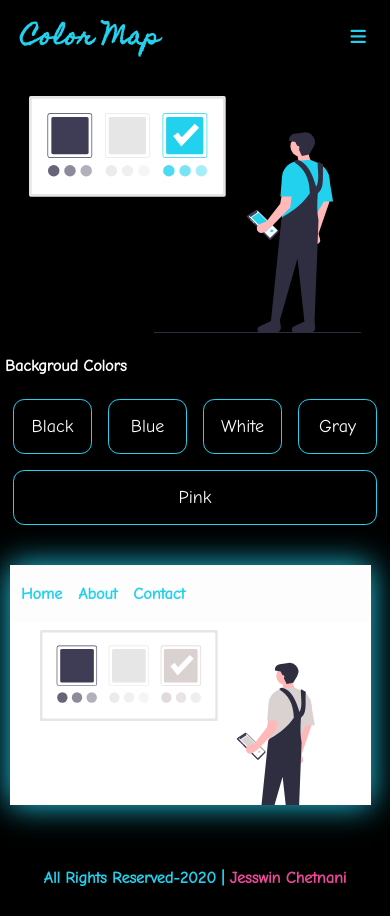
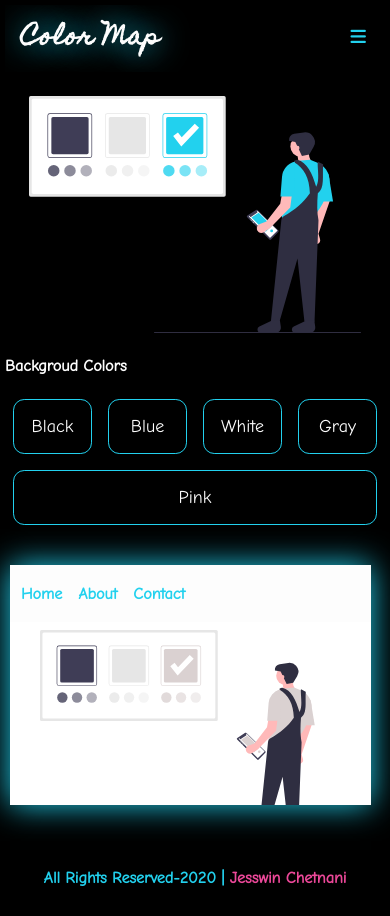
Before and after one commit to jesswin/Color-Map, a React (Create React App) app: page / in a window 390 px wide. In both pictures the pointer is over the element 90 px from the left and 38 px from the top of the page. Built offline with nearby package versions, Linux system fonts and the light colour scheme.

Commit message:
style:font-size

```diff
--- a/src/App.css
+++ b/src/App.css
@@ -337,4 +337,9 @@ img {
   .bgColors:hover {
     transform: scale3d(1,1,1);
   }
+  .mainHead .title:hover{
+    font-size: 1.5rem;
+    color: var(--accentColor);
+    text-shadow: 0 0 30px var(--primaryColor);
+  }
 }
```
